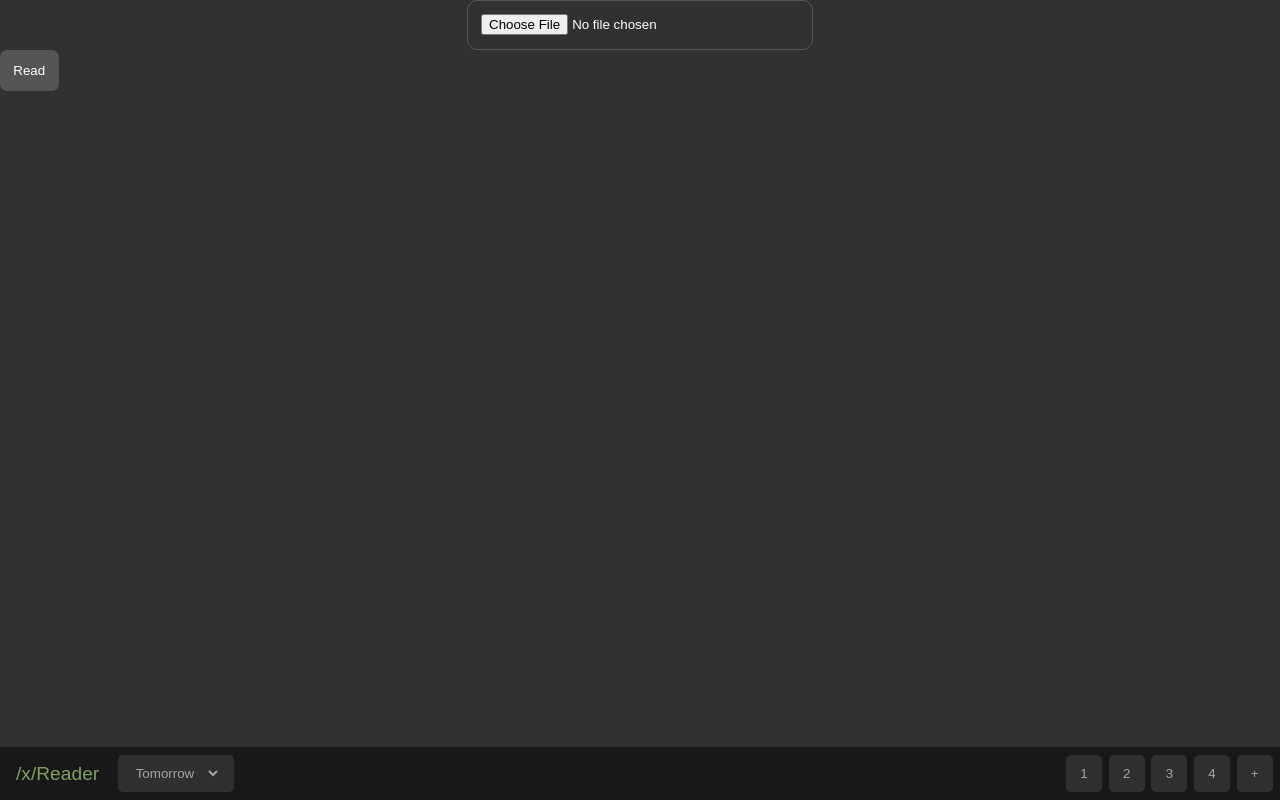
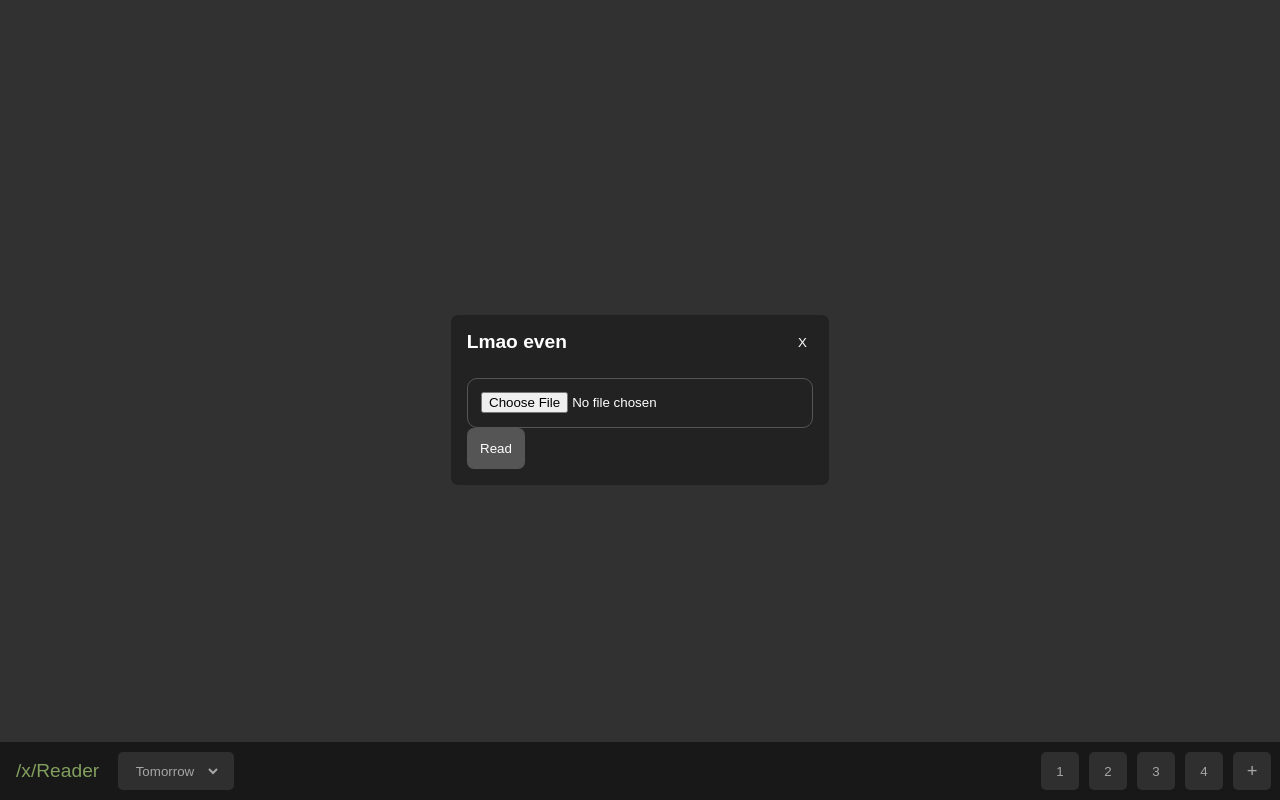
Before and after one commit to caiosimonbreda/xReader_FE, a Vue app: page / in a window 1280 px wide. Built offline with nearby package versions, Linux system fonts and the light colour scheme.

Commit message:
dialog & importer components

```diff
--- /dev/null
+++ b/src/components/TheDialogue.vue
@@ -0,0 +1,55 @@
+<template>
+  <div class="dialogue-outer-wrapper">
+    <div class="dialogue-header-wrapper">
+      <h3 class="dialogue-title">
+        <slot name="title"></slot>
+      </h3>
+      <button class="dialogue-close-button">X</button>
+    </div>
+    <div class="dialogue-content-wrapper">
+      <slot name="content">
+        <p>Lorem ipsum dolor sit amet lmao even</p>
+      </slot>
+    </div>
+  </div>
+</template>
+
+<script setup>
+
+</script>
+
+<style scoped>
+.dialogue-outer-wrapper {
+  display: flex;
+  flex-direction: column;
+  font-family: Arial, Helvetica, sans-serif;
+  color: white;
+  background-color: #222;
+  border-radius: 7px;
+  padding: 1em;
+}
+
+.dialogue-header-wrapper {
+  display: flex;
+  flex-direction: row;
+  justify-content: space-between;
+  padding-bottom: 1.6em;
+}
+
+.dialogue-title {
+  font-size: 1.2em;
+}
+
+.dialogue-close-button {
+  background-color: transparent;
+  border-radius: 5px;
+  color: white;
+  border: none;
+  width: 22px;
+  height: 22px;
+  line-height: 23px;
+}
+
+.dialogue-close-button:hover {
+  background-color: #444;
+}</style>
--- /dev/null
+++ b/src/components/TheImport.vue
@@ -0,0 +1,124 @@
+<template>
+  <input type="file" id="imageInput" accept="image/jpeg, image/png, image/jpg" @change="onFileSelected" />
+  <button class="regular-button" @click="onConfirmButton">Read</button>
+</template>
+
+<script setup>
+import axios from 'axios';
+import { ref } from 'vue';
+
+
+const uploadedImage = ref("")
+
+const onFileSelected = (event) => {
+  uploadedImage.value = event.target.files[0]
+}
+
+const onConfirmButton = () => {
+  if (uploadedImage.value !== "") {
+    encodeImageToBase64(uploadedImage.value)
+  }
+}
+
+const encodeImageToBase64 = (img) => {
+  const fr = new FileReader();
+  fr.onloadend = function () {
+    //when done encoding, send image over to backend
+    onSendImage(fr.result)
+  }
+  fr.readAsDataURL(img);
+}
+
+//Send image to backend:
+const onSendImage = (base64img) => {
+  getImageLightness(base64img).then((avgBrightness) => {
+    axios.post('http://127.0.0.1:3001/upload', {
+      base64img,
+      avgBrightness
+    }).then((res) => { //on response from server after OCR, handle text lines
+
+      console.log(res)
+
+      let newLines = []
+
+      res.data.forEach((paragraph) => {
+        paragraph.lines.forEach((line) => {
+          let newLine = {...line}
+          newLine.text = line.text.replaceAll('|', 'I')
+          newLines.push(newLine)
+        });
+      })
+
+      console.log(newLines)
+
+      textLines.value = newLines
+    }).catch((err) => {
+      console.log(err)
+    })
+  })
+}
+
+async function getImageLightness(imageSrc) {
+  return new Promise(resolve => {
+    var img = document.createElement("img");
+    img.src = imageSrc;
+    img.style.display = "none";
+    document.body.appendChild(img);
+
+    var colorSum = 0;
+
+    img.onload = function () {
+      // create canvas
+      var canvas = document.createElement("canvas");
+      canvas.width = this.width;
+      canvas.height = this.height;
+
+      var ctx = canvas.getContext("2d");
+      ctx.drawImage(this, 0, 0);
+
+      var imageData = ctx.getImageData(0, 0, canvas.width, canvas.height);
+      var data = imageData.data;
+      var r, g, b, avg;
+
+      for (var x = 0, len = data.length; x < len; x += 4) {
+        r = data[x];
+        g = data[x + 1];
+        b = data[x + 2];
+
+        avg = Math.floor((r + g + b) / 3);
+        colorSum += avg;
+      }
+
+      var brightness = Math.floor(colorSum / (this.width * this.height));
+      resolve(brightness)
+    }
+  })
+}
+
+</script>
+
+<style scoped>
+input[type="file"] {
+  display: block;
+}
+
+input {
+  color: white;
+  border: 1px solid #555;
+  border-radius: 10px;
+  padding: 1em;
+  width: 26em;
+  margin: auto;
+}
+.regular-button {
+  padding: 1em;
+  border: none;
+  color: white;
+  border-radius: 7px;
+  background-color: #555;
+  margin: auto;
+}
+.regular-button:hover,
+.regular-button:active {
+  background-color: #888;
+}</style>
--- a/src/components/TheNavbar.vue
+++ b/src/components/TheNavbar.vue
@@ -9,7 +9,7 @@
     </div>
     <div class="nav-items-right">
       <button v-for="story, index in stories" class="navbar-input">{{ index+1 }}</button>
-      <button class="navbar-input">+</button>
+      <button class="navbar-input" id="add-stories-btn">+</button>
     </div>
   </nav>
 </template>
@@ -56,13 +56,13 @@ const stories = ref([
 <style scoped>
 .navbar {
   background-color: #181818;
-  height: 3.3em;
+  height: 58px;
   display: flex;
   justify-content: space-between;
   align-items: center;
   padding-left: 1em;
   padding-right: 0.25em;
-  padding-block: 0.5em;
+  padding-block: 10px;
 }
 
 .nav-items-left {
@@ -103,12 +103,17 @@ select.navbar-input {
 }
 
 button.navbar-input {
-  width: 2.7em;
-  margin-inline: 0.25em;
+  width: 38px;
+  margin-inline: 5px;
 }
 
 button.navbar-input:hover,
 button.navbar-input:active {
   background-color: #3f3f3f;
 }
+
+#add-stories-btn {
+  width: 38px;
+  font-size: 1.15em;
+}
 </style>
--- a/src/views/ReaderView.vue
+++ b/src/views/ReaderView.vue
@@ -1,105 +1,28 @@
 <template>
   <Navbar class="navbar" />
-  <input type="file" id="imageInput" accept="image/jpeg, image/png, image/jpg" @change="onFileSelected" />
-  <button class="regular-button" @click="onConfirmButton">Read</button>
 
   <div class="text-wrapper">
     <p v-for="line in textLines">{{ line.text }}</p>
   </div>
+
+  <div class="dialogue-container">
+    <Dialogue>
+      <template #title>Lmao even</template>
+      <template #content>
+        <Importer />
+      </template>
+    </Dialogue>
+  </div>
 </template>
 
 <script setup>
-import axios from 'axios';
 import { ref } from 'vue';
 import Navbar from '../components/TheNavbar.vue'
+import Dialogue from '../components/TheDialogue.vue'
+import Importer from '../components/TheImport.vue'
 
-const uploadedImage = ref("")
 const textLines = ref("")
 
-const onFileSelected = (event) => {
-  uploadedImage.value = event.target.files[0]
-}
-
-const onConfirmButton = () => {
-  if (uploadedImage.value !== "") {
-    encodeImageToBase64(uploadedImage.value)
-  }
-}
-
-//Send image to backend:
-const onSendImage = (base64img) => {
-  getImageLightness(base64img).then((avgBrightness) => {
-    axios.post('http://127.0.0.1:3001/upload', {
-      base64img,
-      avgBrightness
-    }).then((res) => { //on response from server after OCR, handle text lines
-
-      console.log(res)
-
-      let newLines = []
-
-      res.data.forEach((paragraph) => {
-        paragraph.lines.forEach((line) => {
-          let newLine = {...line}
-          newLine.text = line.text.replaceAll('|', 'I')
-          newLines.push(newLine)
-        });
-      })
-
-      console.log(newLines)
-
-      textLines.value = newLines
-    }).catch((err) => {
-      console.log(err)
-    })
-  })
-}
-
-const encodeImageToBase64 = (img) => {
-  const fr = new FileReader();
-  fr.onloadend = function () {
-    //when done encoding, send image over to backend
-    onSendImage(fr.result)
-  }
-  fr.readAsDataURL(img);
-}
-
-async function getImageLightness(imageSrc) {
-  return new Promise(resolve => {
-    var img = document.createElement("img");
-    img.src = imageSrc;
-    img.style.display = "none";
-    document.body.appendChild(img);
-
-    var colorSum = 0;
-
-    img.onload = function () {
-      // create canvas
-      var canvas = document.createElement("canvas");
-      canvas.width = this.width;
-      canvas.height = this.height;
-
-      var ctx = canvas.getContext("2d");
-      ctx.drawImage(this, 0, 0);
-
-      var imageData = ctx.getImageData(0, 0, canvas.width, canvas.height);
-      var data = imageData.data;
-      var r, g, b, avg;
-
-      for (var x = 0, len = data.length; x < len; x += 4) {
-        r = data[x];
-        g = data[x + 1];
-        b = data[x + 2];
-
-        avg = Math.floor((r + g + b) / 3);
-        colorSum += avg;
-      }
-
-      var brightness = Math.floor(colorSum / (this.width * this.height));
-      resolve(brightness)
-    }
-  })
-}
 </script>
 
 <style scoped>
@@ -109,35 +32,19 @@ async function getImageLightness(imageSrc) {
   bottom: 0;
   max-width: 100%;
 }
-
-input[type="file"] {
-  display: block;
-}
-
-input {
-  color: white;
-  border: 1px solid #555;
-  border-radius: 10px;
-  padding: 1em;
-  width: 26em;
-  margin: auto;
-}
-.regular-button {
-  padding: 1em;
-  border: none;
-  color: white;
-  border-radius: 7px;
-  background-color: #555;
-  margin: auto;
-}
-.regular-button:hover,
-.regular-button:active {
-  background-color: #888;
-}
 .text-wrapper {
   margin: auto;
   width: 90%;
   font-family: 'Source Code Pro', 'Courier New', Courier, monospace;
   color: #94bc88
 }
+.dialogue-container {
+  display: flex;
+  background-color: transparent;
+  position: absolute;
+  height: 100%;
+  width: 100%;
+  justify-content: center;
+  align-items: center;
+}
 </style>
```
